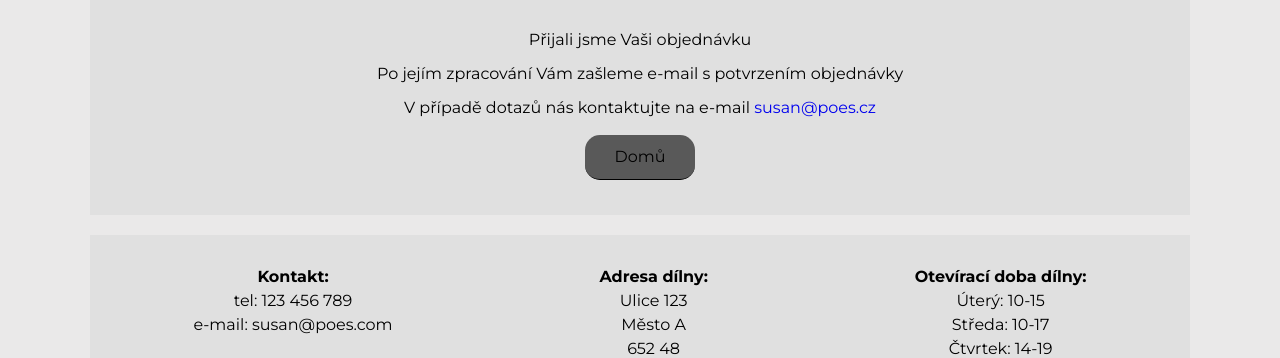
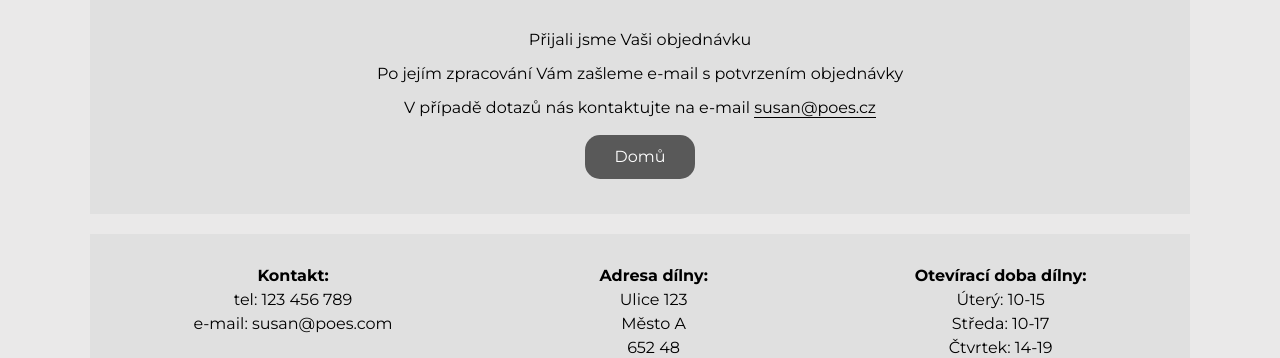
Before and after one commit to zdenislava/susanpoes, an Eleventy site: page potvrzeni.html in a window 1280 px wide. Shown: the part 68-426 px from the top of the page. Built offline with nearby package versions, Linux system fonts and the light colour scheme; Eleventy itself is replaced by a stand-in of ours; files that its build step writes are made by us from their sources.

Commit message:
btn class edit

```diff
--- a/potvrzeni.html
+++ b/potvrzeni.html
@@ -9,10 +9,10 @@ menu: eshop
 
                 <div class="confirmation__info"><p>Přijali jsme Vaši objednávku</p>
                 <p>Po jejím zpracování Vám zašleme e-mail s potvrzením objednávky</p>
-                <p>V případě dotazů nás kontaktujte na e-mail <a href="mailto: susan@poes.cz">susan@poes.cz</a></p></div>
+                <p>V případě dotazů nás kontaktujte na e-mail <a class="product__table" href="mailto: susan@poes.cz">susan@poes.cz</a></p></div>
 
                 <div class="confirmation__button">
-                    <a href="/index/" class=" product__table btn">Domů</a>
+                    <a href="/index/" class="btn">Domů</a>
                 </div>
 
 
```
